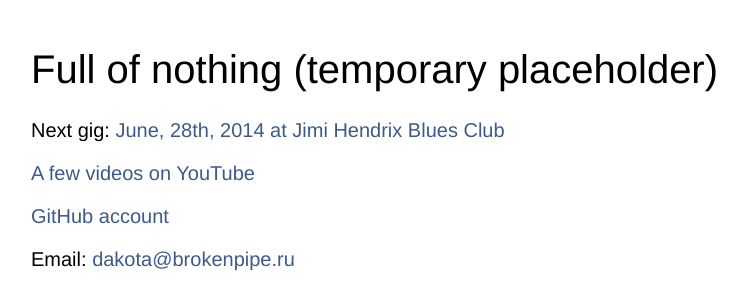
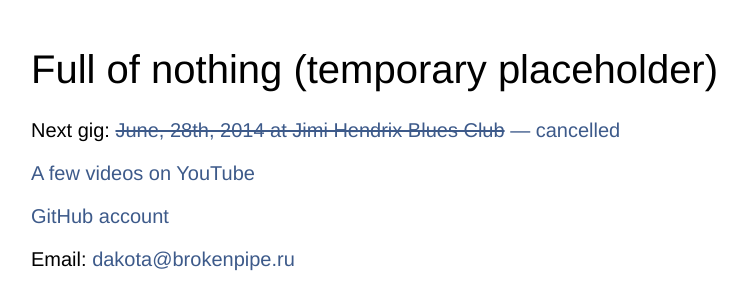
Before and after one commit to hoho/maratdakota, a plain HTML site: page index.html in a window 1280 px wide. Shown: the whole page, without its empty margins (9-756 px from the left). Drawn offline with Linux system fonts and the light colour scheme.

Commit message:
Cancelled gig.

```diff
--- a/index.html
+++ b/index.html
@@ -1 +1 @@
-<!doctype html><html><head><meta charset="utf-8"><link rel="stylesheet" type="text/css" href="|/|.css" media="screen"><title>Marat Dakota</title></head><body><h1>Full of nothing (temporary placeholder)</h1><p>Next gig: <a href="http://hendrix-club.ru/en/">June, 28th, 2014 at Jimi Hendrix Blues Club</a></p><p><a href="http://www.youtube.com/user/MaratDakota/videos">A few videos on YouTube</a></p><p><a href="https://github.com/hoho">GitHub account</a></p><p>Email: <a href="mailto:dakota@brokenpipe.ru">dakota@brokenpipe.ru</a></p></body></html>
+<!doctype html><html><head><meta charset="utf-8"><link rel="stylesheet" type="text/css" href="|/|.css" media="screen"><title>Marat Dakota</title></head><body><h1>Full of nothing (temporary placeholder)</h1><p>Next gig: <a href="http://hendrix-club.ru/en/"><s>June, 28th, 2014 at Jimi Hendrix Blues Club</s> — cancelled</a></p><p><a href="http://www.youtube.com/user/MaratDakota/videos">A few videos on YouTube</a></p><p><a href="https://github.com/hoho">GitHub account</a></p><p>Email: <a href="mailto:dakota@brokenpipe.ru">dakota@brokenpipe.ru</a></p></body></html>
```
Also changed, not shown: 1 other file.
